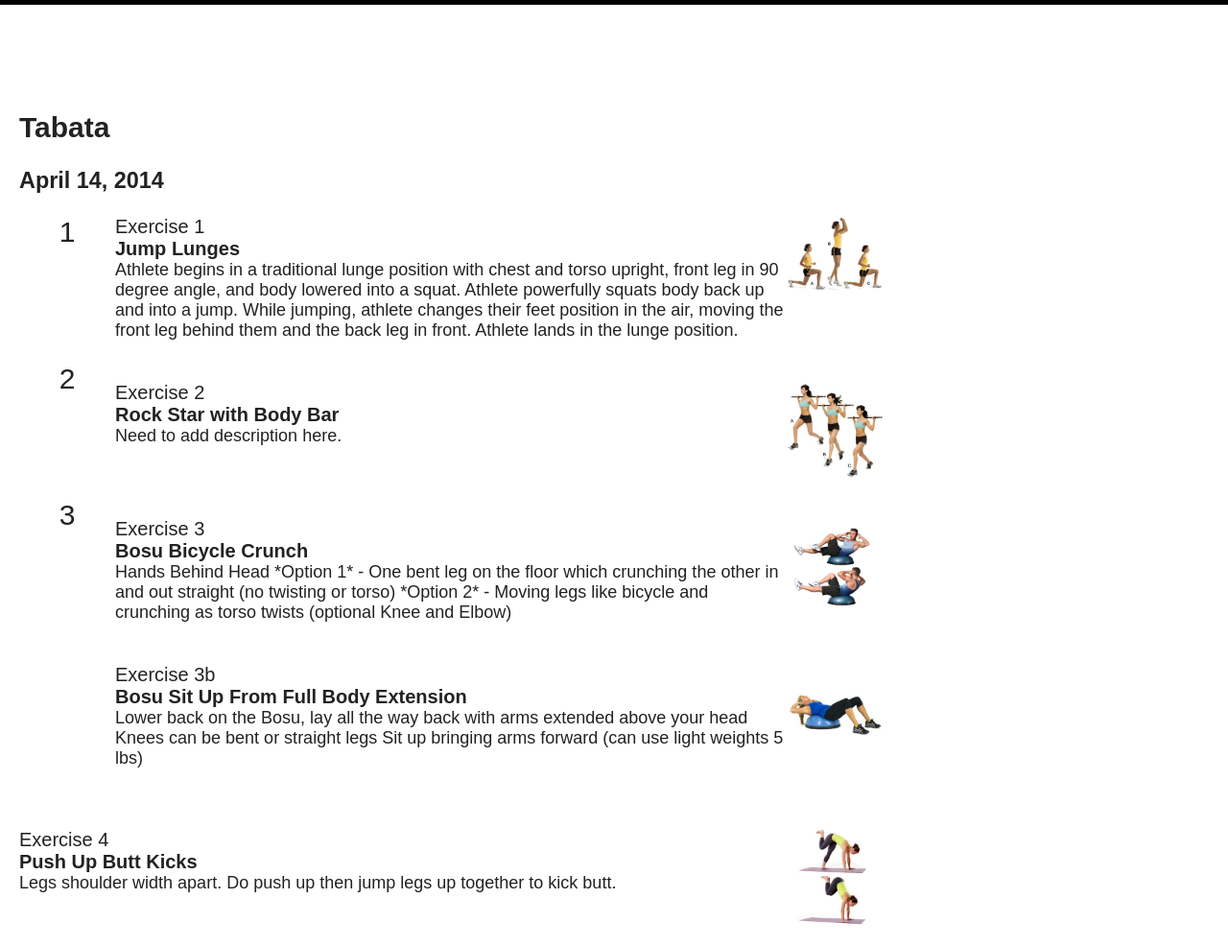
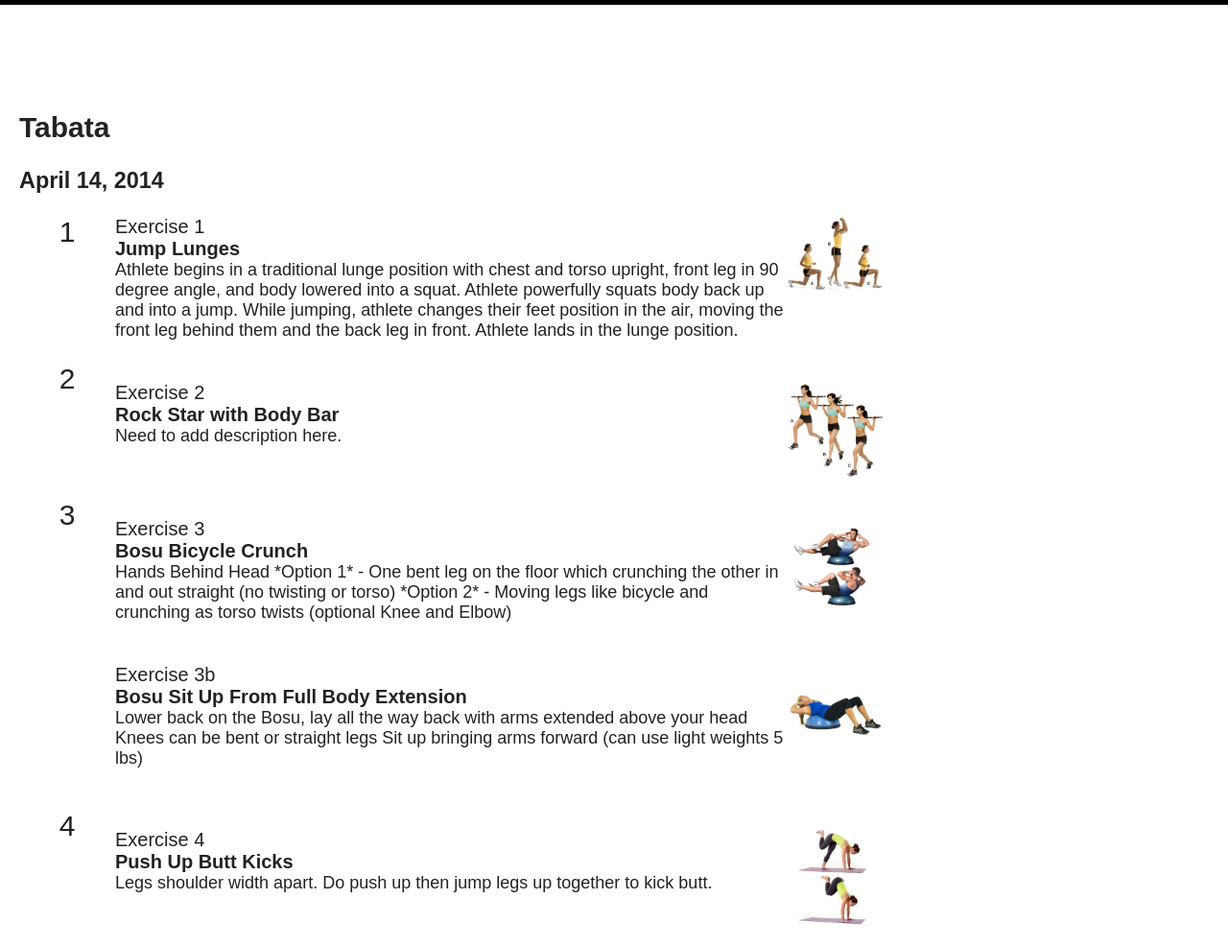
Before and after one commit to christyallen/christyallen.github.io, a Jekyll site: the page built from workouts/_posts/2014-04-14-tabata.md, in a window 1280 px wide. Shown: the whole page at 96% size. Built offline with Jekyll 4.4.1, drawn with Linux system fonts in a browser that asks for light colours; nearby versions of some CDN libraries.

Commit message:
Site updated at 2014-04-15 20:25:43 UTC

```diff
--- a/_layouts/workout.html
+++ b/_layouts/workout.html
@@ -58,17 +58,14 @@
 
 {% endif %}
 
-</div> <!-- exercise 1 -->
+</div>
+<br style="clear: both;" />
+<!-- end exercise 1 -->
 
-<br style="clear: both;" />
-
-
+<!-- exercise 2 -->
 <div class="exercise-left">2</div>
-
-
 <div class="exercise-right">
 
-<!-- exercise 2 -->
 {% if page.exercise-2 %}
 
         {% assign exercise-2 = page.exercise-2 %}
@@ -106,17 +103,14 @@
 
 {% endif %}
 
-</div> <!-- exercise 2 -->
+</div>
+<br style="clear: both;" />
+<!-- end exercise 2 -->
 
-<br style="clear: both;" />
-
-
+<!-- exercise 3 -->
 <div class="exercise-left">3</div>
-
-
 <div class="exercise-right">
 
-<!-- exercise 3 -->
 {% if page.exercise-3 %}
 
         {% assign exercise-3 = page.exercise-3 %}
@@ -154,11 +148,14 @@
 
 {% endif %}
 
-</div> <!-- exercise 3 -->
-
+</div>
 <br style="clear: both;" />
+<!-- end exercise 3 -->
 
 <!-- exercise 4 -->
+<div class="exercise-left">4</div>
+<div class="exercise-right">
+
 {% if page.exercise-4 %}
 
         {% assign exercise-4 = page.exercise-4 %}
@@ -196,6 +193,10 @@
 
 {% endif %}
 
+</div>
+<br style="clear: both;" />
+<!-- end exercise 4 -->
+
 
 
 
```
